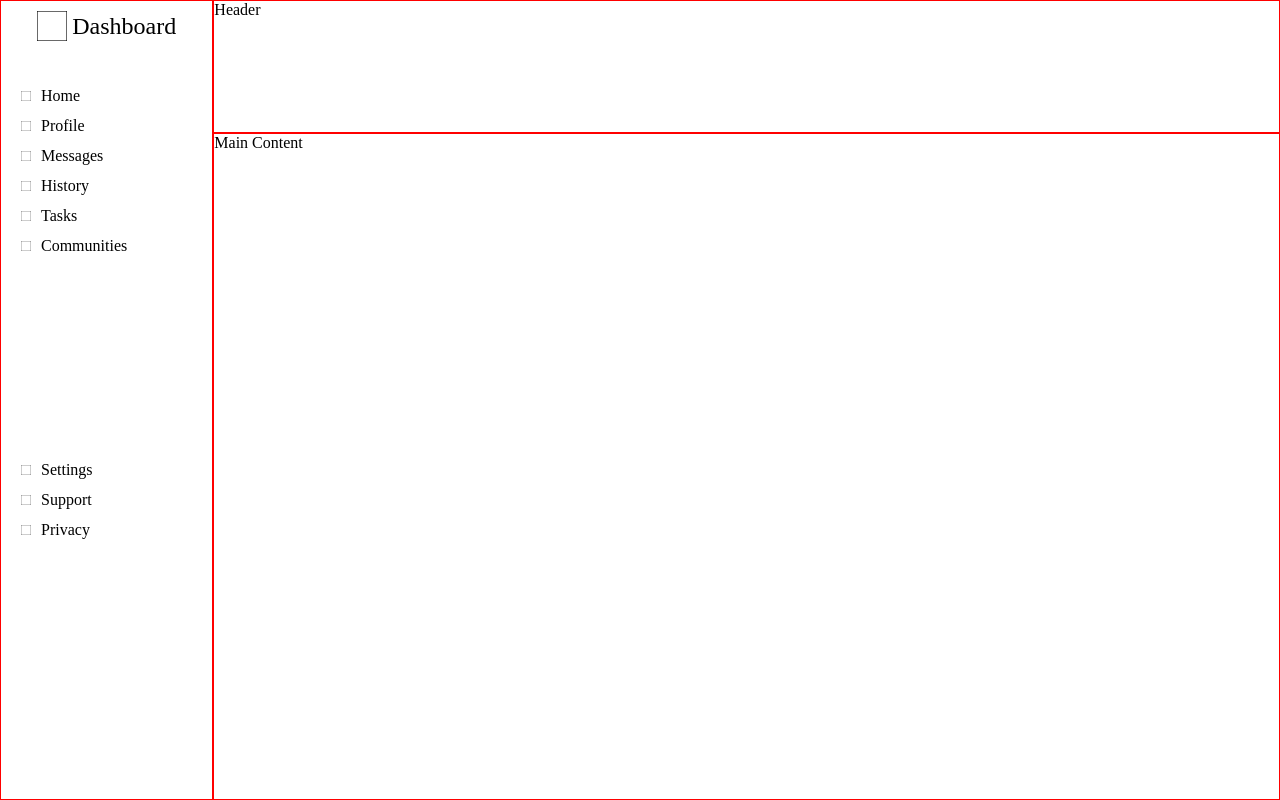
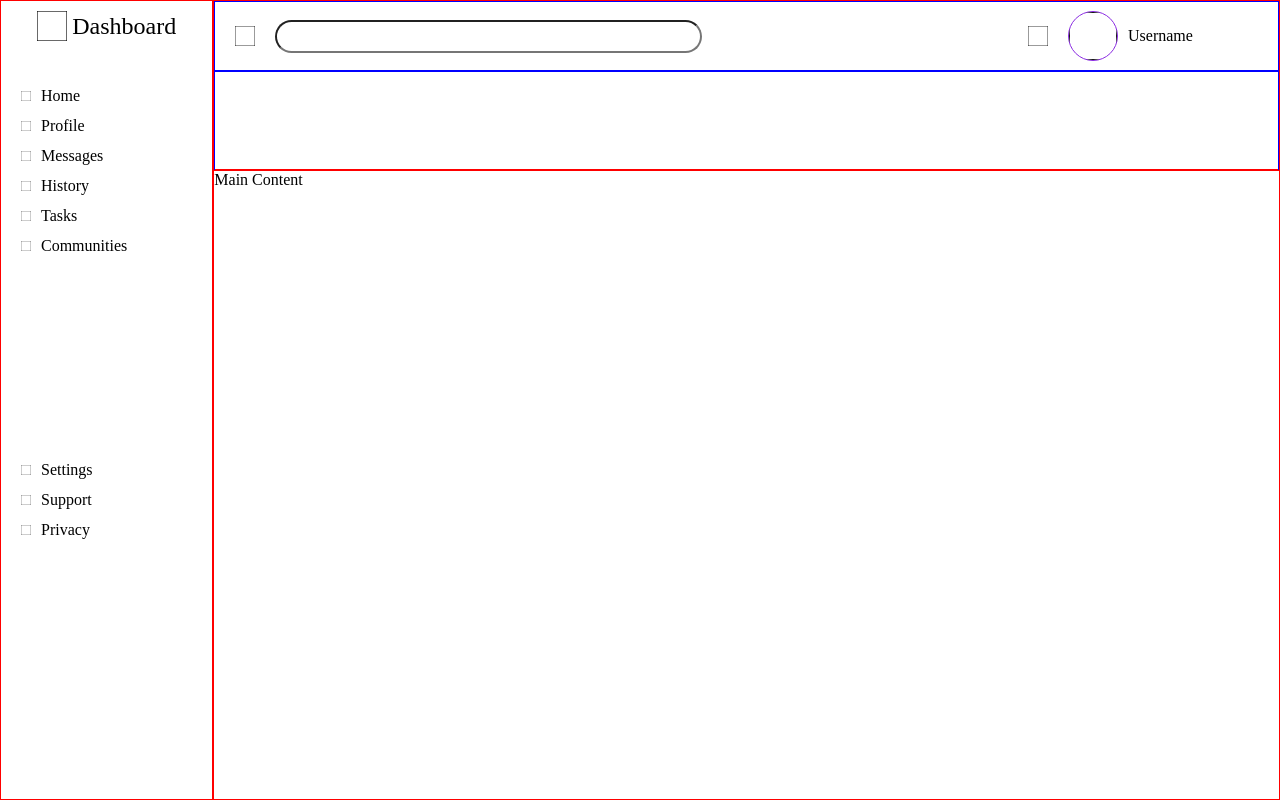
Before and after one commit to SaToGo1/Admin-Dashboard, a plain HTML site: page index.html in a window 1280 px wide. Drawn offline with Linux system fonts and the light colour scheme.

Commit message:
Header Layout
-> Header changed from dynamic units(fr) to fixed size (px).
-> Header has 2 sections.
    -header__row1
    -header__row2

-> Row1 items: searchicon, searchbar, bell, profile, username
-> Row1 items placed with grid.
    - search bar and space between bell and searchbar determined
      with minmax() to grow and shrink.

```diff
--- a/index.html
+++ b/index.html
@@ -9,8 +9,23 @@
 </head>
 <body>
     <div class="content">
-        <div class="header">Header</div>
+        <div class="header">
+            <div class="header__row1 header__row">
+                <img src="img/Square_1.svg" alt="search" class="header-row1__icon header-row1__icon--search">
+                <input type="text">
+
+                <img src="img/Square_1.svg" alt="Bell" class="header-row1__icon header-row1__icon--bell">
+                <img src="img/Square_1.svg" alt="Profile" class="header-row1__profile">
+                <p class="header-row1__username">Username</p>
+            </div>
+
+            <div class="header__row2 header__row">
+
+            </div>
+        </div>
+
         <div class="main-content">Main Content</div>
+
         <div class="sidebar">
             <div class="sidebar__title">
                 <img src="img/Square_1.svg" alt="icon" class="sidebar-title__icon">
--- a/style.css
+++ b/style.css
@@ -20,7 +20,7 @@ body {
     height: 100%;
 
     display: grid;
-    grid-template: 1fr 5fr / 1fr 5fr;
+    grid-template: 170px 5fr / 1fr 5fr; /* 170 -> size of header*/
     grid-template-areas:
     "sidebar header"
     "sidebar main-content";
@@ -97,8 +97,60 @@ body {
    ####################### */
 .header{
     grid-area: header;
+
+    display: grid;
+    grid-template-rows: 70px 100px;
 }
 
+.header__row {
+    border: 1px solid blue;
+}
+
+/*  /////
+  ROW 1
+    ///// */
+
+.header__row1 {
+    display: grid;
+
+    grid-template-columns: 20px 40px minmax(200px, 1000px) minmax(100px, 2000px) 40px 60px 150px;
+    grid-template-areas: ". searchicon searchbar . bell profile username";
+    align-items: center;
+}
+
+.header-row1__icon {
+    width: 20px;
+}
+.header-row1__icon--search{
+    grid-area: searchicon;
+}
+
+.header-row1__icon--bell{
+    grid-area: bell;
+}
+
+.header-row1__profile {
+    border: 1px solid blueviolet;
+    width: 50px;
+    border-radius: 50%;
+
+    grid-area: profile;
+}
+
+.header__row1 input{
+    width: auto;
+    height: 33px;
+    padding: 5px 20px;
+    border-radius: 100px;
+
+    grid-area: searchbar;
+}
+
+.header-row1__username {
+    font-size: 1em;
+
+    grid-area: username;
+}
 
 /* #######################
         Main Content
```
